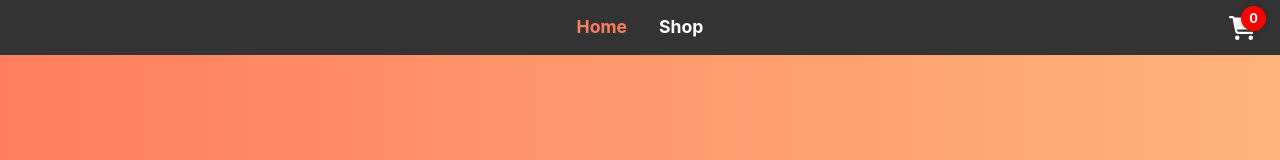
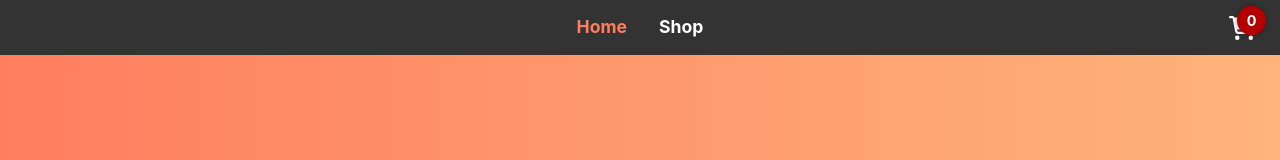
Before and after one commit to Graham4914/odin-shopping-cart, a React (Vite) app: page / in a window 1280 px wide. Shown: the top 160 px of the page. Built offline with nearby package versions, Linux system fonts and the light colour scheme.

Commit message:
darker red fro contrast of cart counter

```diff
--- a/src/components/Navbar/Navbar.module.css
+++ b/src/components/Navbar/Navbar.module.css
@@ -61,11 +61,11 @@
   position: absolute;
   top: -10px;
   right: -10px;
-  background-color: red;
-  color: #fff;
+  background-color:  #B30000;
+  color: #ffffff;
   border-radius: 50%;
-  padding: 0.2rem 0.5rem;
-  font-size: 0.8rem;
+  padding: 0.25rem 0.6rem;
+  font-size: 0.9rem;
   font-weight: bold;
-  box-shadow: 0 0 5px rgba(0, 0, 0, 0.3); /* Adds a shadow to the count badge */
+  box-shadow: 0 0 5px rgba(0, 0, 0, 0.4); /* Adds a shadow to the count badge */
 }
```
